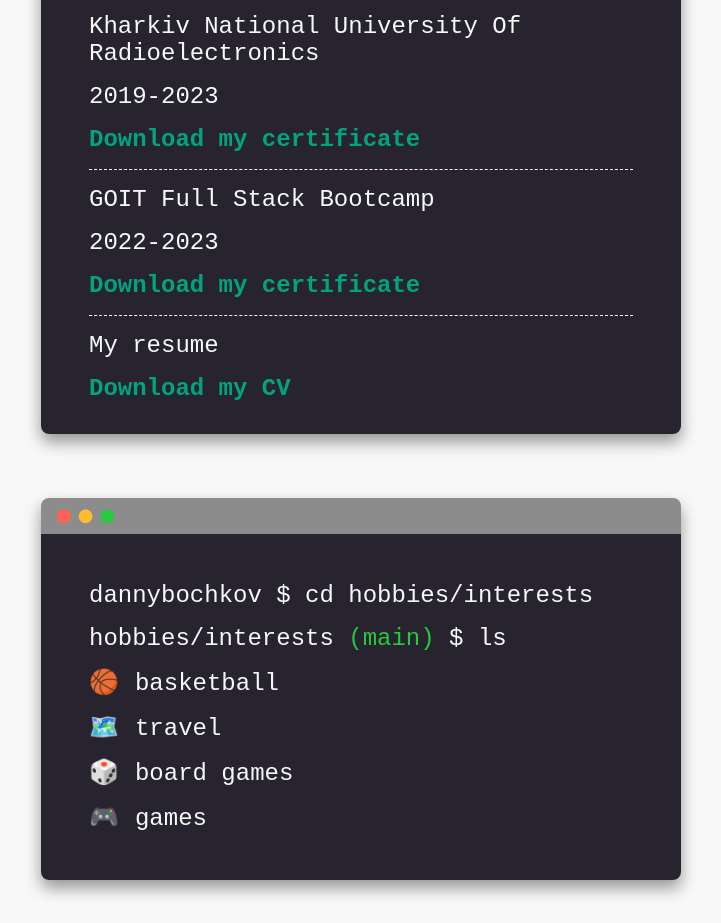
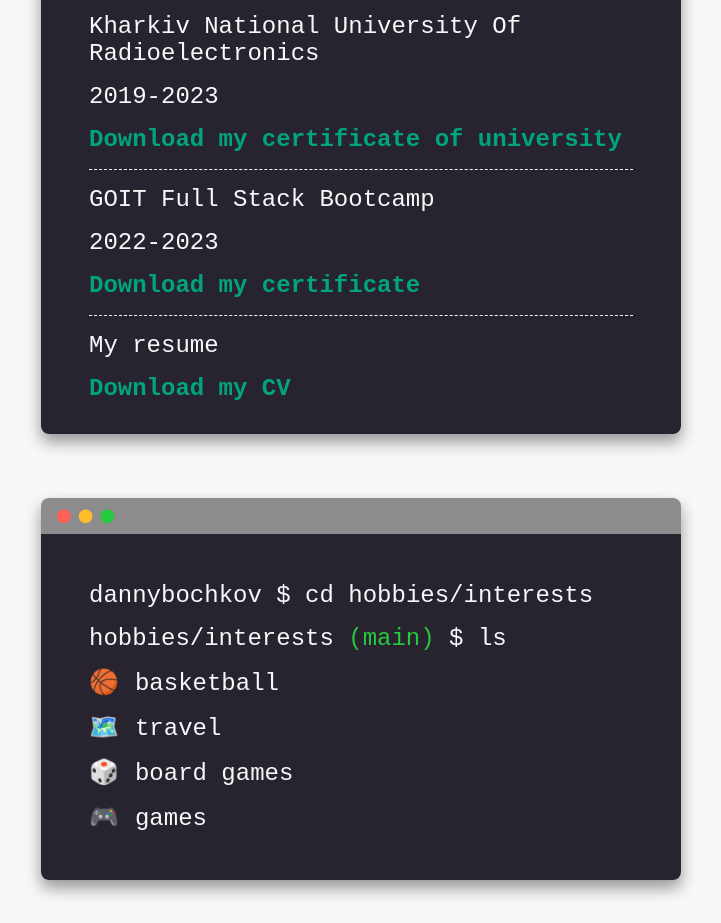
Before and after one commit to Danil-Bochkov/my-portfolio-website, a React (Create React App) app: page /about in a window 1280 px wide. Shown: the part 1640-2563 px from the top of the page, without its empty margins (279-1000 px from the left). Built offline with nearby package versions, Linux system fonts and the light colour scheme.

Commit message:
Update About.jsx

```diff
--- a/src/components/About/About.jsx
+++ b/src/components/About/About.jsx
@@ -94,7 +94,7 @@ export default function About() {
             href={myCertificateOfUniversity}
             download="danny-bochkov-certificate"
           >
-            Download my certificate
+            Download my certificate of university
           </a>
         </p>
         <p style={{ color: data.baseColor }} className={Style.line}></p>
```
